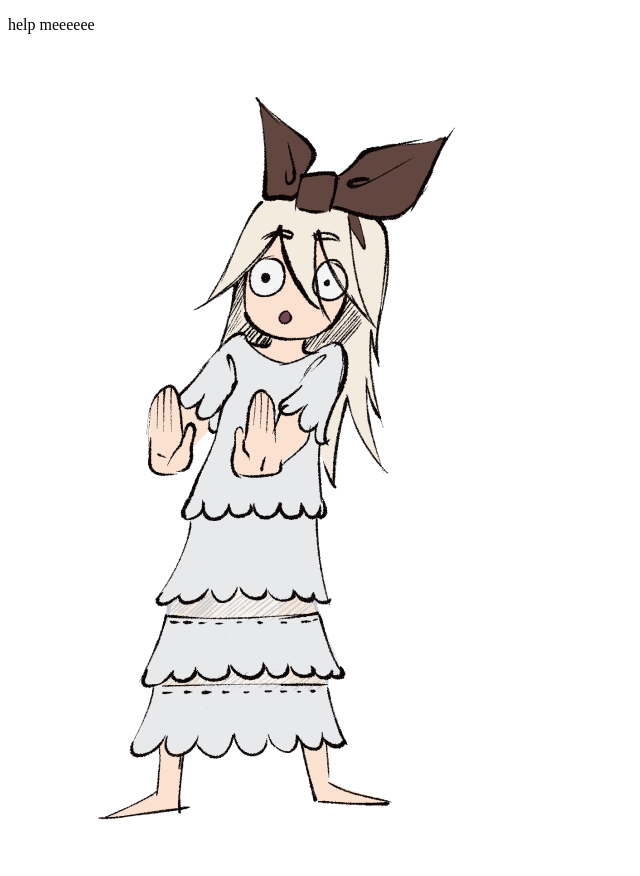
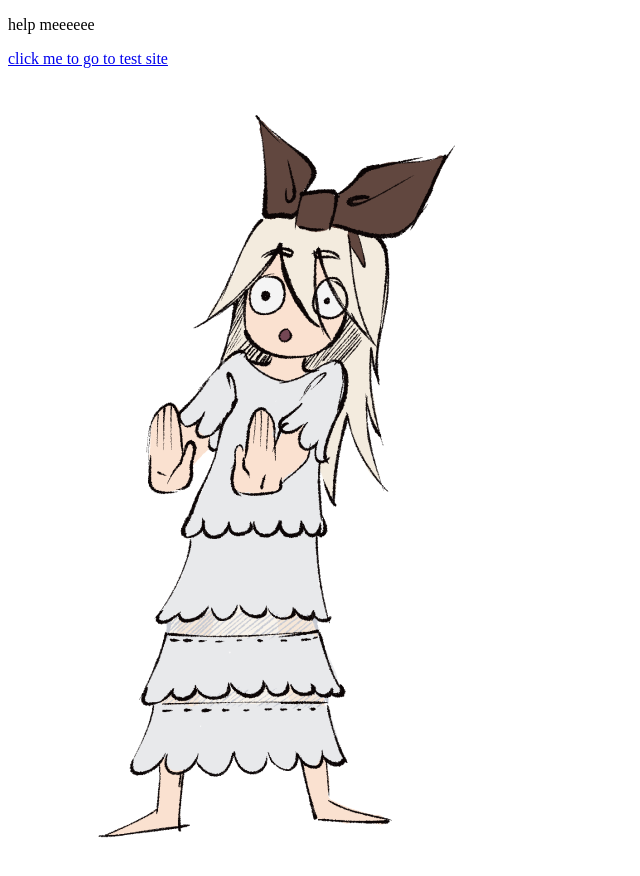
Before and after one commit to kyuujuushi/test-site, a plain HTML site: page index.html in a window 1280 px wide. Shown: the whole page, without its empty margins (0-640 px from the left). Drawn offline with Linux system fonts and the light colour scheme.

Commit message:
mod-index.html

```diff
--- a/index.html
+++ b/index.html
@@ -6,5 +6,7 @@
 </head>
 <body>
 	<p>help meeeeee</p>
+	<a href="comic-test.html">click me to go to test site</a>
+	<br>
 	<img src="animation-test.png">
 </html>
```
